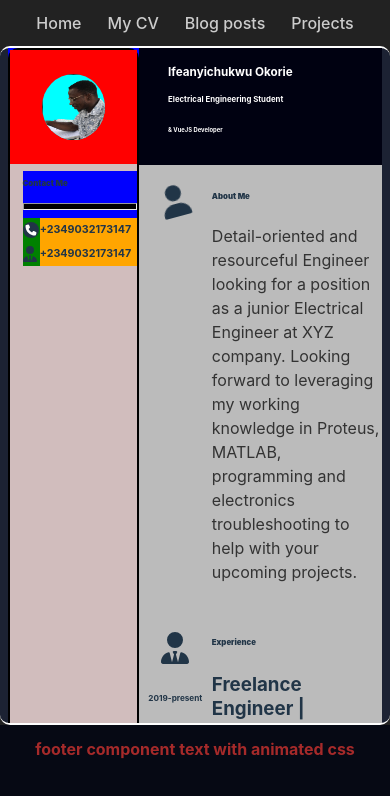
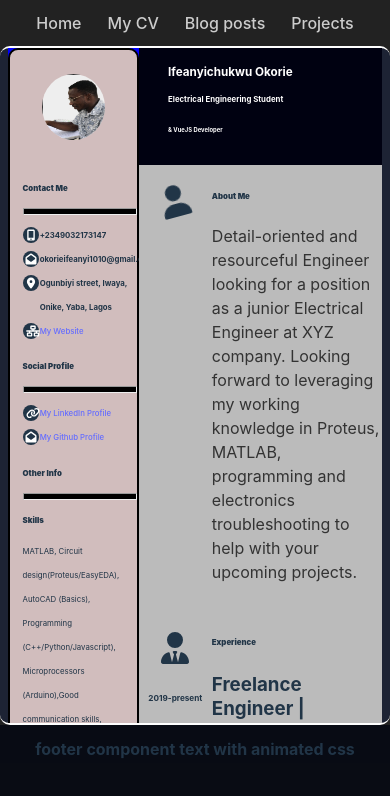
Before and after one commit to OkorieIfeanyichukwu/okorie-ifeanyi-resume, a Vue app: page /myCV in a window 390 px wide. Shown: the top 796 px of the page. Built offline with nearby package versions, Linux system fonts and the light colour scheme.

Commit message:
CV complete(next is responsiveness)

```diff
--- a/index.html
+++ b/index.html
@@ -14,16 +14,17 @@
 <style>
   body{
     background-color:rgba(124, 148, 223, 0.952);
-    padding: 0px;
-    margin:0px;
+    padding: 0;
+    margin:0;
     display:block;
+
   }
 
   #app{
     background-color:rgba(3, 5, 10, 0.952);
     position: relative;
-    top:0px;
-    width: 100%;
+    top:0;
+    width: 100vw;
     height:100vh;
     padding:0px;
   }
--- a/src/App.vue
+++ b/src/App.vue
@@ -1,28 +1,24 @@
 <template>
-  <div id="appVueBody">
-    <div id="nav">
-      <router-link class="links" to="/">Home</router-link>
-      <router-link class="links" to="/myCV">My CV</router-link>
-      <router-link class="links" to="/myBlog">Blog posts</router-link>
-      <router-link class="links" to="/projects">Projects</router-link>
+  <div id="wholeBody">
+    <div id="hello">
+      <hello-world/>
     </div>
-    <div id="navContent">
-      <router-view></router-view>
-    </div>
+    <div id="footerComp">
+      <footerComp/>
+  </div>
 
-  </div>
-  <div id="footerComp">
-      <footerComp/>
   </div>
 
 
 </template>
 
 <script>
+import HelloWorld from './components/HelloWorld.vue';
 import footerComp from './components/footerComp.vue'
 export default {
   name:'App',
   components:{
+    HelloWorld,
    footerComp
   },
 }
@@ -31,53 +27,4 @@ export default {
 
 
 <style scoped>
-  #appVueBody{
-    background-color:#222;
-    position:relative;
-    top:0px;
-  }
-
-  #nav{
-    background-color:transparent;/* rgba(29, 35, 53, 0.952);*/
-    position:relative;
-    top:5px;
-    z-index:10;
-  }
-  #nav .links{
-
-    position:relative;
-    display: inline-flex;
-    color:#ccc;
-    padding:3px;
-    margin:3px 10px 3px 10px;
-
-  }
-  #navContent{
-
-    position:relative;
-    border-radius: 5px;
-    z-index:9;
-  }
-  #footerComp{
-    background-color:rgba(7, 10, 20, 0.952);
-    position:fixed;
-    color:brown;
-    width:100%;
-    margin: 0px auto;
-    height:10%;
-  }
-
-  @media only screen and (max-width:300px ){
-    #nav .links{
-    position:relative;
-    display: inline-flex;
-    color:#ccc;
-    padding:3px;
-    margin:3px 1px 3px 1px;
-
-  }
-
-  }
-
-
 </style>
--- a/src/components/HelloWorld.vue
+++ b/src/components/HelloWorld.vue
@@ -1,42 +1,62 @@
-<script setup>
-import { ref } from 'vue'
+<script >
 
-defineProps({
-  msg: String,
-})
-
-const count = ref(0)
 </script>
 
 <template>
-  <h1>{{ msg }}</h1>
-
-  <div class="card">
-    <button type="button" @click="count++">count is {{ count }}</button>
-    <p>
-      Edit
-      <code>components/HelloWorld.vue</code> to test HMR
-    </p>
-    <p>I have tested the HMR and it is working, so relax,that was fast</p>
+  <div id="appVueBody">
+    <div id="nav">
+      <router-link class="links" to="/">Home</router-link>
+      <router-link class="links" to="/myCV">My CV</router-link>
+      <router-link class="links" to="/myBlog">Blog posts</router-link>
+      <router-link class="links" to="/projects">Projects</router-link>
+    </div>
+    <div id="navContent">
+      <router-view></router-view>
+    </div>
 
   </div>
 
-  <p>
-    Check out
-    <a href="https://vuejs.org/guide/quick-start.html#local" target="_blank"
-      >create-vue</a
-    >, the official Vue + Vite starter
-  </p>
-  <p>
-    Install
-    <a href="https://github.com/johnsoncodehk/volar" target="_blank">Volar</a>
-    in your IDE for a better DX
-  </p>
-  <p class="read-the-docs">Click on the Vite and Vue logos to learn more</p>
 </template>
 
 <style scoped>
-.read-the-docs {
-  color: #888;
-}
+#appVueBody{
+    background-color:#222;
+    position:relative;
+    top:0px;
+  }
+
+  #nav{
+    background-color:transparent;/* rgba(29, 35, 53, 0.952);*/
+    position:relative;
+    top:5px;
+    z-index:10;
+  }
+  #nav .links{
+
+    position:relative;
+    display: inline-flex;
+    color:#ccc;
+    padding:3px;
+    margin:3px 10px 3px 10px;
+
+  }
+  #navContent{
+    position:relative;
+    border-radius: 5px;
+    z-index:9;
+  }
+
+
+  @media only screen and (max-width:300px ){
+    #nav .links{
+    position:relative;
+    display: inline-flex;
+    color:#ccc;
+    padding:3px;
+    margin:3px 1px 3px 1px;
+
+  }
+
+  }
+
 </style>
--- a/src/main.js
+++ b/src/main.js
@@ -43,14 +43,29 @@ import { faCircle } from '@fortawesome/free-solid-svg-icons'
 library.add(faCircle)
 
 /* import specific icons */
-import { faPhone } from '@fortawesome/free-solid-svg-icons'
+import { faLink } from '@fortawesome/free-solid-svg-icons'
 /* add icons to the library */
-library.add(faPhone)
+library.add(faLink)
 
 /* import specific icons */
-import { faLocation } from '@fortawesome/free-solid-svg-icons'
+import { faLocationDot} from '@fortawesome/free-solid-svg-icons'
 /* add icons to the library */
-library.add(faLocation)
+library.add(faLocationDot)
+
+/* import specific icons */
+import { faNetworkWired} from '@fortawesome/free-solid-svg-icons'
+/* add icons to the library */
+library.add(faNetworkWired)
+
+/* import specific icons */
+import { faMobileAndroidAlt } from '@fortawesome/free-solid-svg-icons'
+/* add icons to the library */
+library.add(faMobileAndroidAlt)
+
+/* import specific icons */
+import { faEnvelopeOpen } from '@fortawesome/free-solid-svg-icons'
+/* add icons to the library */
+library.add(faEnvelopeOpen)
 
 
 
--- a/src/views/myCV.vue
+++ b/src/views/myCV.vue
@@ -9,31 +9,115 @@
             <br/>
         </div>
         <div id="paddingLeft">
-            <article class="headUnderline">
+            <article class="headUnderline1">
                 <h2>Contact Me</h2>
                 <hr/>
                 <section class="content">
                     <div class="leftGridLeft">
                     <font-awesome-layers>
                         <font-awesome-icon icon="fa-solid fa-circle" />
-                        <font-awesome-icon icon="fa-solid fa-phone" style="color:white;" transform="shrink-5"/>
+                        <font-awesome-icon icon="fa-solid fa-mobile-android-alt" style="color:white;" transform="shrink-5"/>
                     </font-awesome-layers>
                     </div>
                     <div class="rightGridLeft">
-                        <h6>+2349032173147</h6>
+                        <h6 class="texts">+2349032173147</h6>
                     </div>
 
                 </section>
                 <section class="content">
                     <div class="leftGridLeft">
-                        <!-- Add the style and icon you want using the String format -->
-                    <font-awesome-icon icon="fa-solid fa-user-tie" flip />
+                        <font-awesome-layers>
+                        <font-awesome-icon icon="fa-solid fa-circle" />
+                        <font-awesome-icon icon="fa-solid fa-envelope-open" style="color:white;" transform="shrink-5"/>
+                    </font-awesome-layers>
                     </div>
                     <div class="rightGridLeft">
-                        <h6>+2349032173147</h6>
+                        <h6 class="texts">okorieifeanyi1010@gmail.com</h6>
                     </div>
 
                 </section>
+                <section class="content">
+                    <div class="leftGridLeft">
+                        <font-awesome-layers>
+                        <font-awesome-icon icon="fa-solid fa-circle" />
+                        <font-awesome-icon icon="fa-solid fa-location-dot" style="color:white;" transform="shrink-5"/>
+                        </font-awesome-layers>
+                    </div>
+                    <div class="rightGridLeft">
+                        <h6 class="texts">Ogunbiyi street, Iwaya, Onike, Yaba, Lagos</h6>
+                    </div>
+
+                </section>
+                <section class="content">
+                    <div class="leftGridLeft">
+                        <font-awesome-layers>
+                        <font-awesome-icon icon="fa-solid fa-circle" />
+                        <font-awesome-icon icon="fa-solid fa-network-wired" style="color:white;" transform="shrink-5"/>
+                        </font-awesome-layers>
+                    </div>
+                    <div class="rightGridLeft">
+                        <h6 class="texts"><a href="https://okorie-ifeanyichukwu.netlify.app">My Website</a></h6>
+                    </div>
+
+                </section>
+            </article>
+
+
+            <article class="headUnderline">
+                <h2>Social Profile</h2>
+                <hr/>
+                <section class="content">
+                    <div class="leftGridLeft">
+                    <font-awesome-layers>
+                        <font-awesome-icon icon="fa-solid fa-circle" />
+                        <font-awesome-icon icon="fa-solid fa-link" style="color:white;" transform="shrink-5"/>
+                    </font-awesome-layers>
+                    </div>
+                    <div class="rightGridLeft">
+                        <h6 class="texts"><a href="https://linkedin.com/in/ifeanyiokorie/">My LinkedIn Profile</a></h6>
+                    </div>
+
+                </section>
+                <section class="content">
+                    <div class="leftGridLeft">
+                        <font-awesome-layers>
+                        <font-awesome-icon icon="fa-solid fa-circle" />
+                        <font-awesome-icon icon="fa-solid fa-envelope-open" style="color:white;" transform="shrink-5"/>
+                    </font-awesome-layers>
+                    </div>
+                    <div class="rightGridLeft">
+                        <h6 class="texts"><a href="https://Okorie-Ifeanyichukwu.github.com">My Github Profile</a></h6>
+                    </div>
+
+                </section>
+            </article>
+
+            <article class="headUnderline">
+                <h2>Other Info</h2>
+                <hr/>
+                <section id="skills">
+                    <h2>Skills</h2>
+                    <p class="texts">MATLAB, Circuit
+                    design(Proteus/EasyEDA),
+                    AutoCAD (Basics),
+                    Programming
+                    (C++/Python/Javascript),
+                    Microprocessors
+                    (Arduino),Good communication
+                    skills, innovative and critical
+                    thinking.</p>
+                </section>
+                <br/>
+                <section id="skills">
+                    <h2>Language</h2>
+                    <p class="texts">English, Igbo</p>
+                </section>
+                <br/>
+                <section id="skills">
+                    <h2>Interests</h2>
+                    <p class="texts">Control Systems, Power Systems, Web Development, Electrical Designs</p>
+                </section>
+                <br/>
             </article>
 
         </div>
@@ -325,7 +409,7 @@ padding:0;
 /* styles for the left grid */
 
 #profilePix{
-    background-color:red;
+
     width:100%;
     max-width: 100%;
     position:relative;
@@ -335,7 +419,7 @@ padding:0;
 }
 
 #pix{
-    background-color: aqua;
+    background-color:#eee;
     position:relative;
     width:50%;
     height:13.5vw;
@@ -359,8 +443,13 @@ padding:0;
 }
 
 .headUnderline{
-    background-color:blue;
+
+    margin-top:10%;
 }
+.headUnderline1{
+    margin-top:10%;
+}
+
 h2{
     font-size:2vw;
     font-weight: 900;
@@ -378,22 +467,21 @@ hr{
     padding:0px;
 }
 
-.leftGridLeft{
-    background-color:green;
+
+
+.rightGridLeft h6{
+    margin:0px;
 }
-.rightGridLeft{
-    background-color:pink;
-}
-.rightGridLeft h6{
-    background-color:orange;
-    margin:0px;
+
+.texts{
+    font-size: 2vw;
 }
 
 
 
 @media only screen and (max-width:900px){
     #profilePix{
-    background-color:red;
+
     width:100%;
     max-width: 100%;
     position:relative;
@@ -403,7 +491,7 @@ hr{
 }
 
 #pix{
-    background-color: aqua;
+
     position:relative;
     width:50%;
     height:14.5vw;
@@ -414,9 +502,15 @@ hr{
 
 }
 
+@media only screen and (min-width:700px){
+    #skills{
+        width:70%;
+    }
+}
+
 @media only screen and (max-width:700px){
     #profilePix{
-    background-color:red;
+
     width:100%;
     max-width: 100%;
     position:relative;
@@ -426,7 +520,7 @@ hr{
 }
 
 #pix{
-    background-color: aqua;
+
     position:relative;
     width:50%;
     height:16vw;
@@ -438,7 +532,7 @@ hr{
 }
 @media only screen and (max-width:500px){
     #profilePix{
-    background-color:red;
+
     width:100%;
     max-width: 100%;
     position:relative;
@@ -448,7 +542,7 @@ hr{
 }
 
 #pix{
-    background-color: aqua;
+
     position:relative;
     width:50%;
     height:17vw;
```
